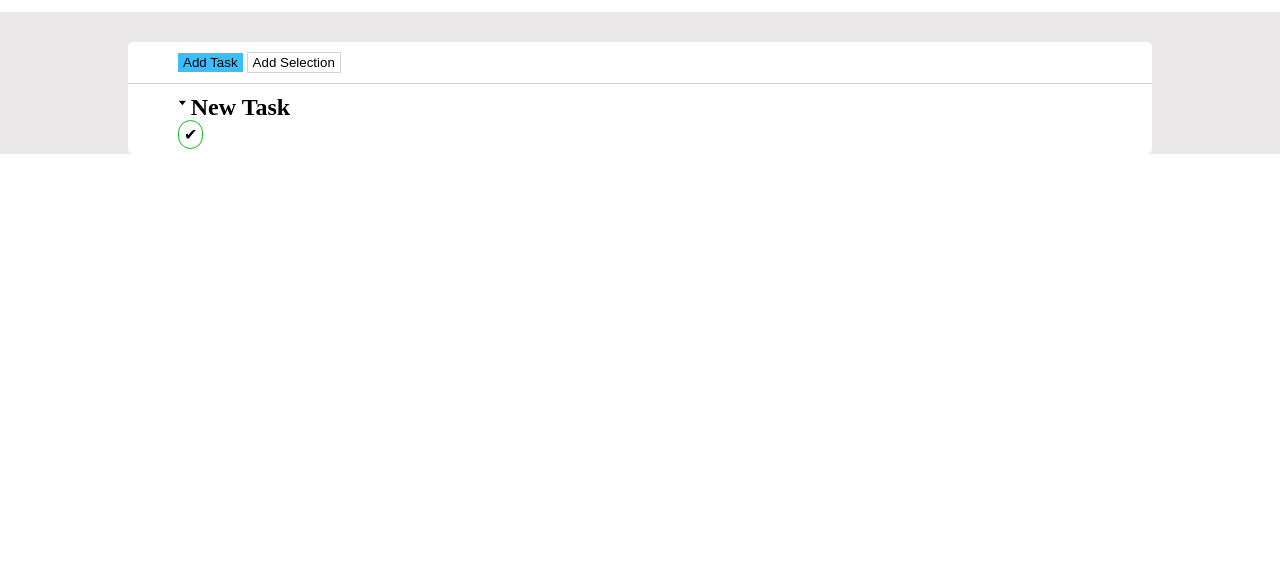
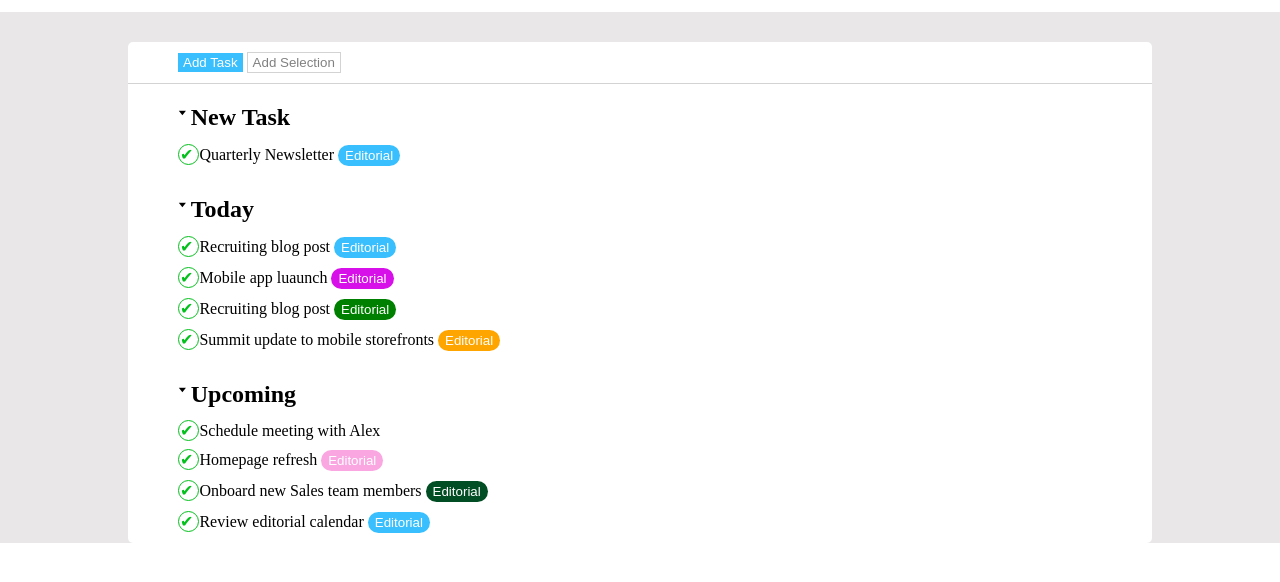
Before and after one commit to yanitejeda/html-css-toboolist, a plain HTML site: page index.html in a window 1280 px wide. Shown: the part 68-650 px from the top of the page. Drawn offline with Linux system fonts and the light colour scheme.

Commit message:
aggiunto colori bottoni e testo

```diff
--- a/css/style.css
+++ b/css/style.css
@@ -44,20 +44,55 @@ main{
     padding: 10px 50px
 }
 
+
 .button-blue{
     background-color: rgb(57, 191, 253);
+    color: white;
     border: none;
     padding: 2px 5px
 }
+.section{
+    margin-top: 10px;
+}
 
+.tittle{
+    border-radius: 20px;
+}
 .button-white{
     background-color: white;
     border: 1px solid lightgrey;
     padding: 2px 5px;
+    color: grey;
+}
+.tittle{
+    display: inline-block;
+}
+.botton-o{
+    background-color: orange;
+}
+.botton-v{
+    background-color: rgb(215, 15, 233);
+}
+.botton-b{
+    background-color: rgb(57, 191, 253);
 }
 
-.tittle{
-    display: inline-block;
+.botton-g{
+    background-color: green;
+}
+
+.botton-l{
+    background-color: rgb(250, 166, 225);
+}
+
+.botton-gd{
+    background-color: rgb(2, 78, 36);
+}
+.tittle-botton-base{
+    padding: 3px 7px;
+    color: white;
+    border: none;
+    border-radius: 20px;
 }
 
 .freccia{
@@ -65,9 +100,10 @@ main{
 }
 
 .circle{
-    padding: 5px;
+    padding: 1px;
     border: 1px solid rgb(4, 192, 29);
     border-radius: 50px;
+    color:rgb(4, 192, 29) ;
 
 
 }
--- a/index.html
+++ b/index.html
@@ -24,14 +24,71 @@
                 </div>
 
                 <div class="conteiner">
-                    <div>
+                    <div class="section">
                         <span class="freccia">&#129171;</span>
                         <h1 class="tittle">New Task</h1>
                     </div>
-                    <div>
+                    <div class="section">
                         <span class="circle">&#10004; </span>
+                        <span class="text">Quarterly Newsletter</span>
+                        <button class="tittle-botton-base botton-b">Editorial</button>
+
                     </div>
 
+                </div>
+
+                <div class="conteiner">
+                    <div class="section">
+                        <span class="freccia">&#129171;</span>
+                        <h1 class="tittle">Today</h1>
+                    </div>
+                    <div class="section">
+                        <span class="circle">&#10004; </span>
+                        <span class="text">Recruiting blog post</span>
+                        <button class="tittle-botton-base botton-b">Editorial</button>
+                    </div>
+                    <div class="section">
+                        <span class="circle">&#10004; </span>
+                        <span class="text">Mobile app luaunch</span>
+                        <button class="tittle-botton-base botton-v">Editorial</button>
+                    </div>
+                    <div class="section">
+                        <span class="circle">&#10004; </span>
+                        <span class="text">Recruiting blog post</span>
+                        <button class="tittle-botton-base botton-g">Editorial</button>
+                    </div>
+
+                    <div class="section">
+                        <span class="circle">&#10004; </span>
+                        <span class="text">Summit update to mobile storefronts</span>
+                        <button class="tittle-botton-base botton-o">Editorial</button>
+                    </div>
+                </div>
+                <div class="conteiner">
+                    <div class="section">
+                        <span class="freccia">&#129171;</span>
+                        <h1 class="tittle">Upcoming</h1>
+                    </div>
+                    <div class="section">
+                        <span class="circle">&#10004; </span>
+                        <span class="text">Schedule meeting with Alex</span>
+                    </div>
+                    <div class="section">
+                        <span class="circle">&#10004; </span>
+                        <span class="text">Homepage refresh</span>
+                        <button class="tittle-botton-base botton-l">Editorial</button>
+                    </div>
+                    <div class="section">
+                        <span class="circle">&#10004; </span>
+                        <span class="text">Onboard new Sales team members</span>
+                        <button class="tittle-botton-base botton-gd">Editorial</button>
+                    </div>
+
+                    <div class="section">
+                        <span class="circle">&#10004; </span>
+                        <span class="text">Review editorial calendar</span>
+                        <button class="tittle-botton-base botton-b">Editorial</button>
+                    </div>
                 </div>
             </section>
 
```
